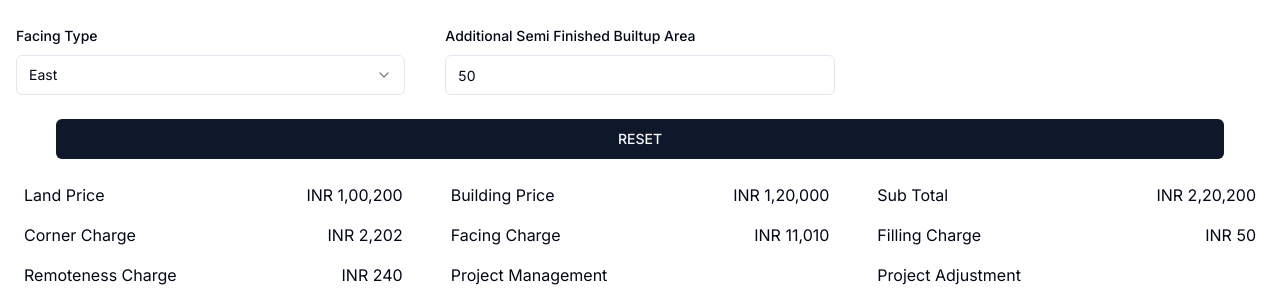
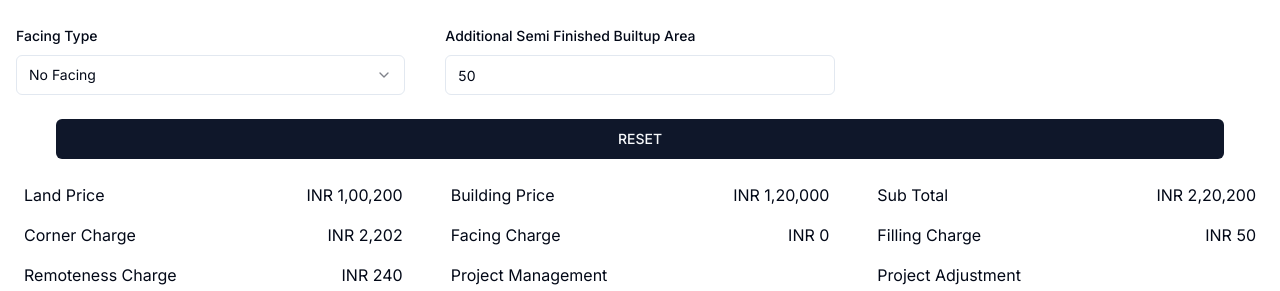
Before and after one commit to Ahmed4164/bungalow-configuration-app, a Next.js app: page / in a window 1280 px wide. Shown: the part 585-876 px from the top of the page. Built offline with nearby package versions, Linux system fonts and the light colour scheme.

Commit message:
no facing type added

```diff
--- a/src/app/BungalowConfig.tsx
+++ b/src/app/BungalowConfig.tsx
@@ -77,7 +77,7 @@ const initialOutputValues = [
   { name: "Building Price", value: "INR 1,20,000"},
   { name: "Sub Total", value: "INR 2,20,200"},
   { name: "Corner Charge", value: "INR 2,202"},
-  { name: "Facing Charge", value: "INR 11,010"},
+  { name: "Facing Charge", value: "INR 0"},
   { name: "Filling Charge", value: "INR 50"},
   { name: "Remoteness Charge", value: "INR 240"},
   { name: "Project Management Cost", value: "INR 2,20,200"},
@@ -109,7 +109,7 @@ export default function Home() {
       unitAdjustmentFactor:0.5,
       unitFillingDepth:1,
       cornerFacing: 'Yes',
-      facingType: 'East',
+      facingType: 'Nofacing',
       AdditionalSemiFinishedBuiltupArea: 50,
 
     },
@@ -124,18 +124,20 @@ export default function Home() {
 
   const updateOutput = (fn: UpdateOutput) => {
     const facingPercentages: {
+      Nofacing:number,
       East: number;
       West: number;
       North: number;
       South: number;
     } = {
+      Nofacing:0,
       East: 5,
       West: 4,
       North: 3,
       South: 2,
     };
     const facingType = fn.values.facingType as keyof typeof facingPercentages;
-    const defaultFacingPercentage = 2;
+    const defaultFacingPercentage = 0;
     const facingPercentage = facingPercentages[facingType] || defaultFacingPercentage;
 
     let Netsellinglandrate = ((fn.values.landValueSellFactor)*(fn.values.landRateAtPurchase+fn.values.currentLandRate)) + fn.values.devCharge+ fn.values.legalCharge;
@@ -159,7 +161,7 @@ export default function Home() {
     const bungalowType = fn.values.bungalowType as keyof typeof bungalowPreferences;
     const defaultbungalowPreference = 1000;
     const bungalowPreference = bungalowPreferences[bungalowType] || defaultbungalowPreference;
-    console.log('@@',bungalowPreference)
+
     let rawMarkup = fn.values.numberOfFloors <= 3? fn.values.baseBuiltUpRate:  fn.values.baseBuiltUpRate * (1 + (5 / 100) * (fn.values.numberOfFloors - 3))
 
     if(bungalowPreference==1200){
@@ -598,6 +600,7 @@ export default function Home() {
                     </SelectTrigger>
                   </FormControl>
                   <SelectContent>
+                    <SelectItem value="Nofacing">No Facing</SelectItem>
                     <SelectItem value="East">East</SelectItem>
                     <SelectItem value="West">West</SelectItem>
                     <SelectItem value="North">North</SelectItem>
```
